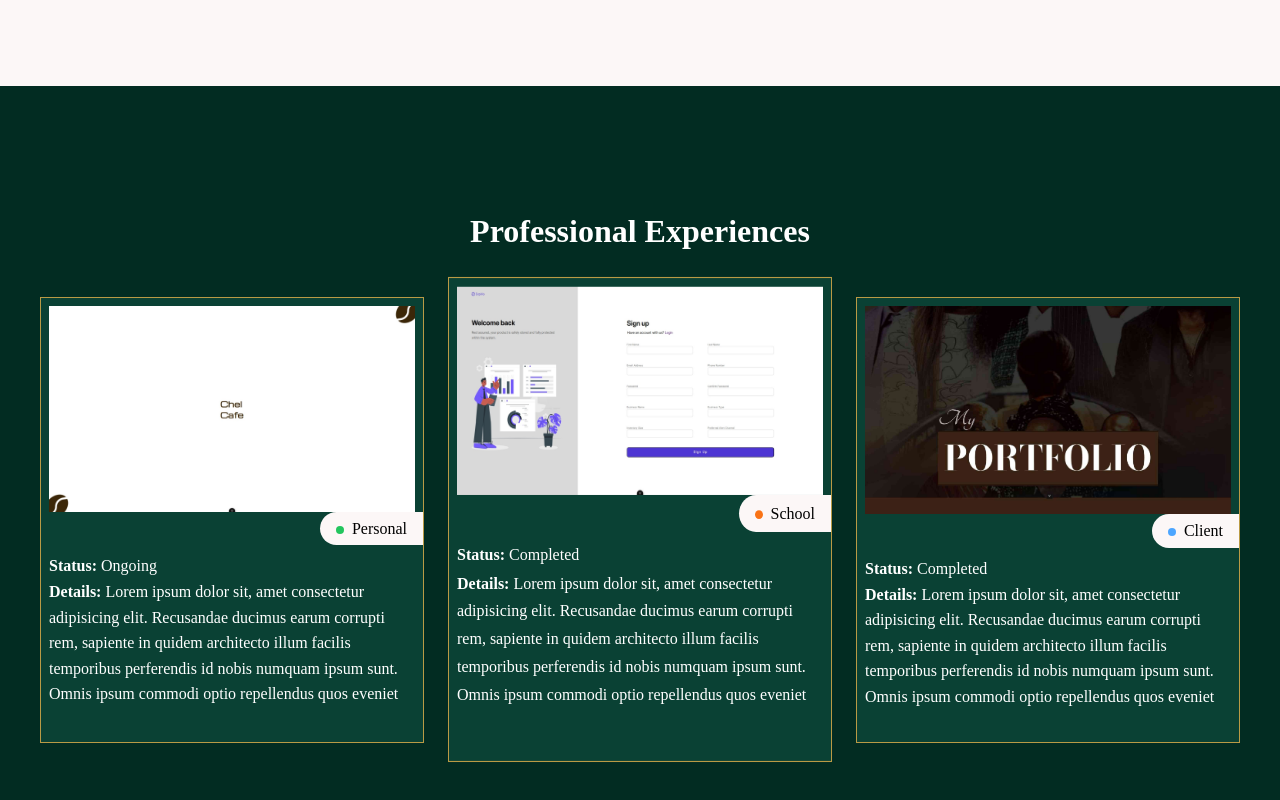
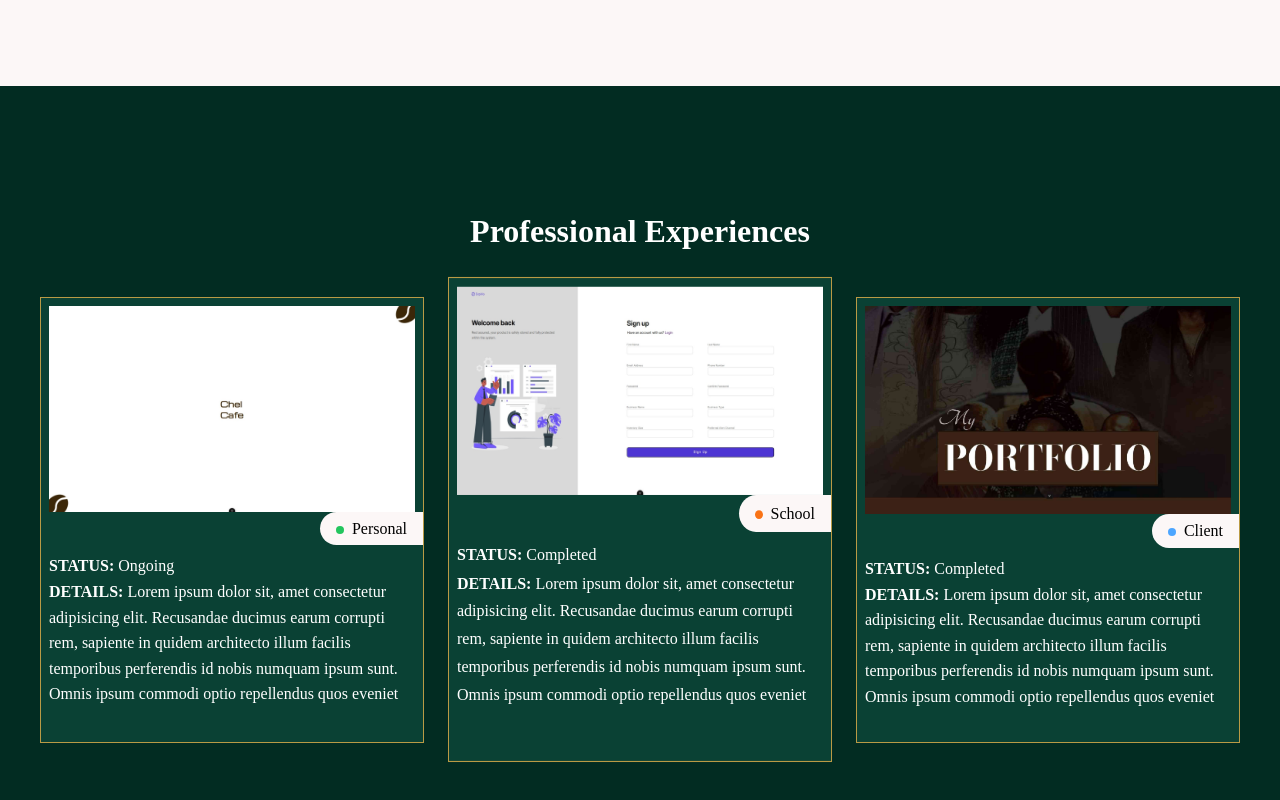
Before and after one commit to Lovethrech/my-main-portfolio, a Vue app: page / in a window 1280 px wide. Shown: the part 1445-2245 px from the top of the page. Built offline with nearby package versions, Linux system fonts and the light colour scheme.

Commit message:
working on the home-project components.

```diff
--- a/src/components/home/project/HomeProjectBox.vue
+++ b/src/components/home/project/HomeProjectBox.vue
@@ -37,13 +37,13 @@ const {homeProjectBoxDescItems}=defineProps(['homeProjectBoxDescItems']);
         <div class="home-project-box-project-desc">
             <p class="home-project-box-project-desc-status">
                 <b class="desc-bold">
-                 Status:
+                 STATUS:
                 </b>
                  {{ homeProjectBoxDescItem.projectStatus }}
             </p>
             <p class="home-project-box-project-desc-details">
                 <b class="desc-bold">
-                 Details:
+                 DETAILS:
                 </b>
                  {{ homeProjectBoxDescItem.projectDesc }}
             </p>
```
